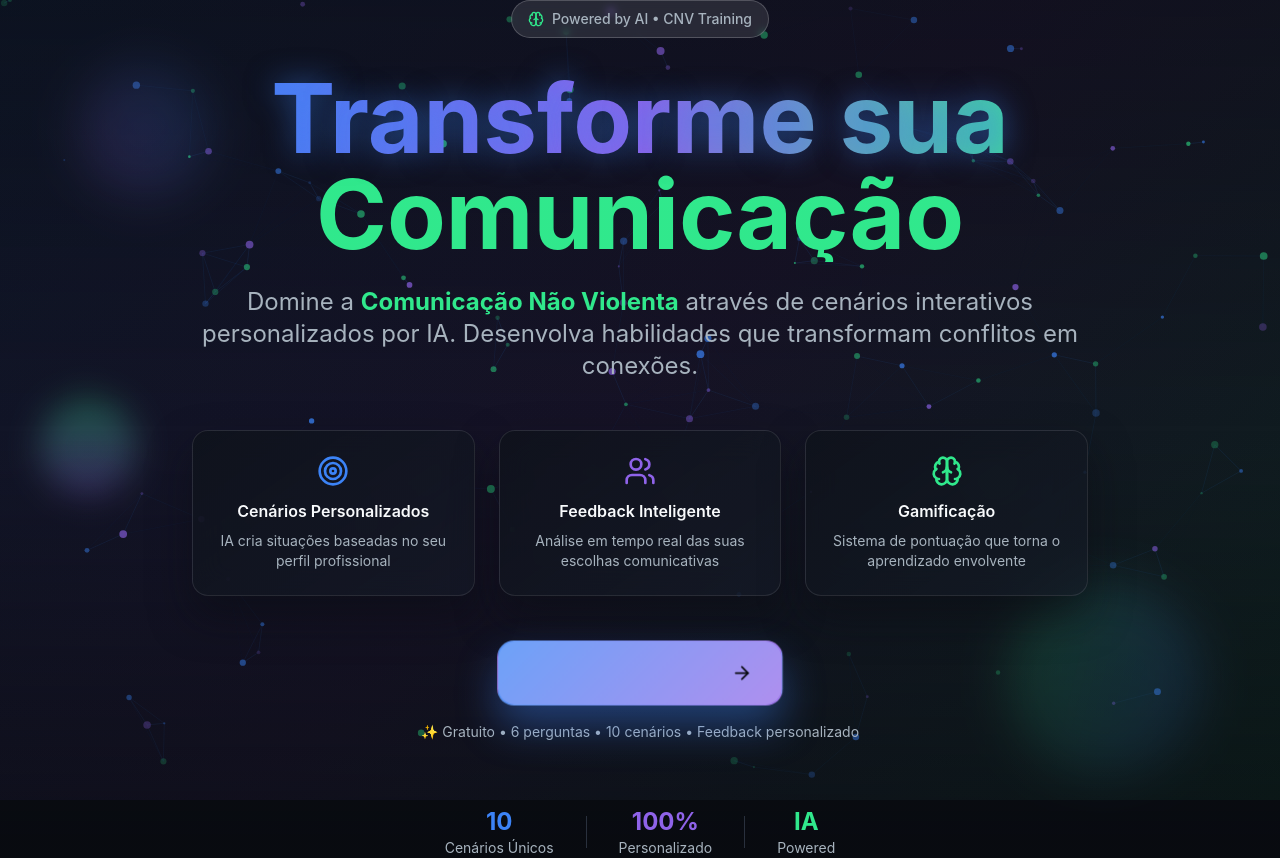
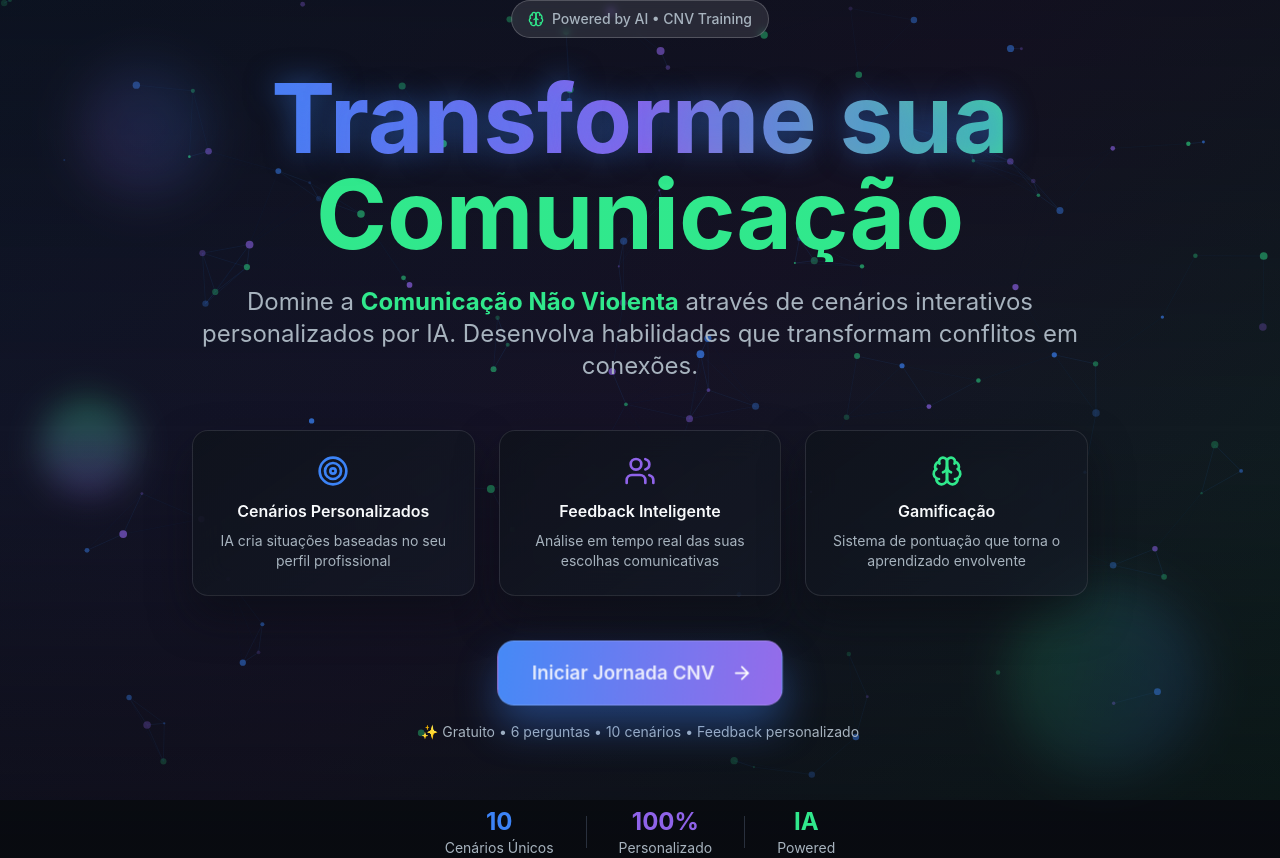
Before and after one commit to GabGodz/projeto-cnv, a React (Vite) app: page / in a window 1280 px wide. In both pictures the pointer is over the button "Iniciar Jornada CNV". Built offline with nearby package versions, Linux system fonts and the light colour scheme.

Commit message:
Fix: Improve button text readability on hover
Adjust button styles to ensure text remains legible on hover states for "Iniciar Jornada CNV", "Continuar", and "Tentar Novamente" buttons.

```diff
--- a/src/index.css
+++ b/src/index.css
@@ -138,7 +138,7 @@
   .btn-hero {
     @apply relative px-8 py-4 rounded-2xl font-semibold text-lg;
     @apply bg-gradient-to-r from-primary to-secondary;
-    @apply text-primary-foreground;
+    @apply text-white;
     @apply transition-all duration-300 ease-out;
     @apply hover:scale-105 hover:shadow-2xl;
     @apply border border-white/20;
@@ -153,10 +153,11 @@
   }
 
   .btn-hero:hover::before {
-    @apply opacity-100;
+    @apply opacity-20;
   }
 
   .btn-hero:hover {
+    @apply text-white;
     transform: translateY(-2px) scale(1.05);
     box-shadow: 0 20px 40px hsl(var(--primary) / 0.4);
   }
```
